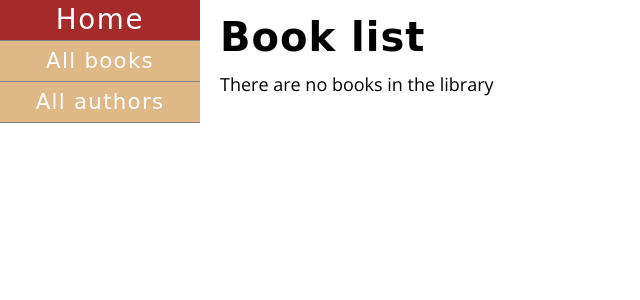
After one commit to guff192/LocalLibrary, a Django app: page /catalog/books/ in a window 1280 px wide. The commit adds this page. Shown: the top 300 px of the page, without its empty margins (0-640 px from the left). Run offline with Django 3.2, Linux system fonts and the light colour scheme; data that the repository does not hold is empty; some web fonts are replaced.

Commit message:
Added views for books list and book details

```diff
--- a/catalog/static/css/styles.css
+++ b/catalog/static/css/styles.css
@@ -39,6 +39,7 @@ strong {
 .side-menu {
     background-color: burlywood;
     width: 200px;
+    flex-shrink: 0;
 }
 
 .sidebar-nav {
--- a/catalog/templates/base_generic.html
+++ b/catalog/templates/base_generic.html
@@ -15,7 +15,7 @@
         {% block sidebar %}
             <ul class="sidebar-nav">
                 <li><a href="{% url 'index' %}">Home</a></li>
-                <li><a href="">All books</a></li>
+                <li><a href="{% url 'books' %}">All books</a></li>
                 <li><a href="">All authors</a></li>
             </ul>
         {% endblock %}
--- /dev/null
+++ b/catalog/templates/catalog/book_list.html
@@ -0,0 +1,16 @@
+{% extends "base_generic.html" %}
+
+{% block content %}
+    <h1>Book list</h1>
+    {% if book_list %}
+        <ul>
+            {% for book in book_list %}
+                <li>
+                    <a href="{{ book.get_absolute_url }}">{{ book.title }}</a>
+                </li>
+            {% endfor %}
+        </ul>
+    {% else %}
+        <p>There are no books in the library</p>
+    {% endif %}
+{% endblock %}
--- a/catalog/urls.py
+++ b/catalog/urls.py
@@ -1,4 +1,7 @@
 from django.urls import path
 from . import views
 
-urlpatterns = [path('', views.index, name='index')]
+urlpatterns = [path('', views.index, name='index'),
+               path('books/', views.BookListView.as_view(), name='books'),
+               path('books/<int:pk>', views.BookDetailView.as_view(), name='book-detail')
+               ]
--- a/catalog/views.py
+++ b/catalog/views.py
@@ -1,5 +1,6 @@
 from django.shortcuts import render
 from catalog.models import Book, BookInstance, Genre, Language, Author
+from django.views import generic
 
 
 def index(request):
@@ -19,3 +20,11 @@ def index(request):
                'num_instances_available': num_instances_available, 'num_authors': num_authors, }
 
     return render(request, 'index.html', context=context)
+
+
+class BookListView(generic.ListView):
+    model = Book
+
+
+class BookDetailView(generic.DetailView):
+    model = Book
```
Also changed, not shown: catalog/templates/catalog/book_detail.html (added, +26 -0 lines).
